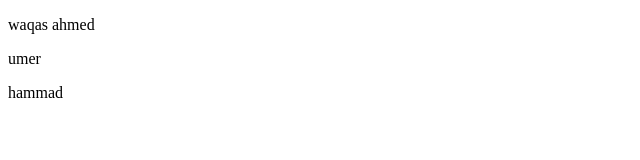
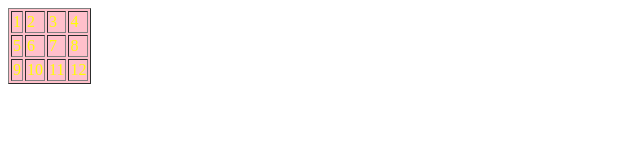
Before and after one commit to Waqasahmed15/tag-selector, a plain HTML site: page index.html in a window 1280 px wide. Shown: the whole page, without its empty margins (0-640 px from the left). Drawn offline with Linux system fonts and the light colour scheme.

Commit message:
table color change with tag

```diff
--- a/app.js
+++ b/app.js
@@ -4,3 +4,10 @@
 //   baba[i].innerHTML = "poonka";
 // }
 // console.log(document);
+var table1 = document.getElementById("table1");
+var cell = table1.getElementsByTagName("td");
+console.log(cell);
+for (i = 0; i < cell.length; i++) {
+  cell[i].style.color = "yellow";
+  table1.style.backgroundColor = "pink";
+}
--- a/index.html
+++ b/index.html
@@ -7,9 +7,29 @@
     <script src="app.js" defer></script>
   </head>
   <body>
-    <p>waqas ahmed</p>
+    <!-- <p>waqas ahmed</p>
     <p>umer</p>
-    <p>hammad</p>
+    <p>hammad</p> -->
 
+    <table border="1px" id="table1">
+      <tr>
+        <td>1</td>
+        <td>2</td>
+        <td>3</td>
+        <td>4</td>
+      </tr>
+      <tr>
+        <td>5</td>
+        <td>6</td>
+        <td>7</td>
+        <td>8</td>
+      </tr>
+      <tr>
+        <td>9</td>
+        <td>10</td>
+        <td>11</td>
+        <td>12</td>
+      </tr>
+    </table>
   </body>
 </html>
```
